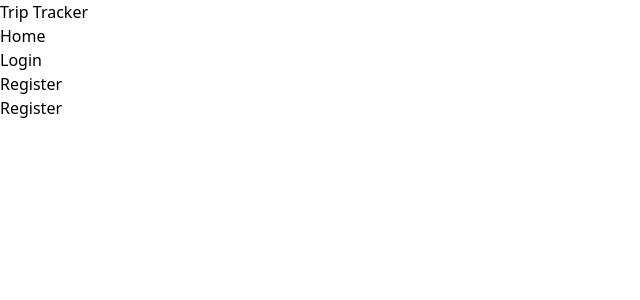
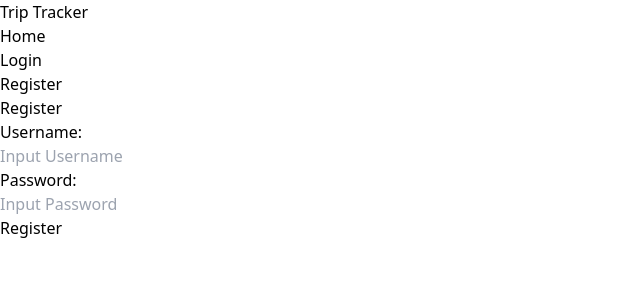
Before and after one commit to josephesteva/TripTracker, a React (Vite) app: page /register in a window 1280 px wide. Shown: the top 300 px of the page, without its empty margins (0-640 px from the left). Built offline with nearby package versions, Linux system fonts and the light colour scheme; no server answers.

Commit message:
Implement register client page and connect to api

```diff
--- a/src/client/components/Navbar.jsx
+++ b/src/client/components/Navbar.jsx
@@ -19,12 +19,14 @@ function Navbar() {
 			if (data?.message === 'Not logged in') {
 				setUser(null)
 			} else {
-				setUser(data.user)
+				console.log(data);
+				setUser({username: data.user.username})
 				window.localStorage.setItem("token", data.newToken)
 			}
 		} catch (error) {
 			console.log(error);
 		}
+		console.log('user', user);
 
   }
 
@@ -36,12 +38,14 @@ function Navbar() {
 
   useEffect(() => {
     updateUser();
+		console.log(user);
   }, []);
 
   return (
     <>
       <div className="bg-blue-200 flex justify-between p-5 border-2 border-blue-200 border-b-blue-400">
         <h1 className="text-4xl font-bold">Trip Tracker</h1>
+				<p>{user?.username}</p>
         <div className="flex gap-5 border-red-500">
           <NavLink
             to="/"
--- a/src/client/pages/Login.jsx
+++ b/src/client/pages/Login.jsx
@@ -1,11 +1,10 @@
 import axios from "axios";
-import React, { useContext } from "react";
-import { useState } from "react";
+import React, { useContext, useState } from "react";
 import { useNavigate } from "react-router-dom";
 import { AuthContext } from "../context/AuthContext.jsx";
 
 export default function Login() {
-	const {user, setUser} = useContext(AuthContext)
+  const { setUser } = useContext(AuthContext);
   const [username, setUsername] = useState("");
   const [password, setPassword] = useState("");
 
@@ -13,15 +12,14 @@ export default function Login() {
 
   async function handleLogin(e) {
     e.preventDefault();
-    console.log("username", username, "pasword: ", password);
     try {
       const { data } = await axios.post("/auth/login", {
         username,
         password,
       });
+      setUser({ username });
       window.localStorage.setItem("token", data.token);
-			setUser({username})
-      navigate("/");
+      navigate('/');
     } catch (error) {
       console.log(error);
     }
@@ -30,7 +28,6 @@ export default function Login() {
   return (
     <div className="p-5">
       <h1 className="text-3xl pb-3">Login</h1>
-      <div>
         <form className="flex flex-col gap-3" onSubmit={handleLogin}>
           <div>
             <p>Username: </p>
@@ -56,7 +53,6 @@ export default function Login() {
             Login
           </button>
         </form>
-      </div>
     </div>
   );
 }
--- a/src/client/pages/Register.jsx
+++ b/src/client/pages/Register.jsx
@@ -1,9 +1,58 @@
-import React from 'react'
+import React, { useContext, useState } from "react";
+import { AuthContext } from "../context/AuthContext";
+import { useNavigate } from "react-router-dom";
+import axios from "axios";
 
-function Register() {
-	return (
-		<div>Register</div>
-	)
+export default function Register() {
+  const { setUser } = useContext(AuthContext);
+  const [username, setUsername] = useState("");
+  const [password, setPassword] = useState("");
+
+	const navigate = useNavigate()
+
+  async function handleRegister(e) {
+    e.preventDefault();
+    try {
+      const { data } = await axios.post("/auth/register", {
+        username,
+        password,
+      });
+      setUser({ username });
+      window.localStorage.setItem("token", data.token);
+			navigate('/')
+    } catch (error) {
+      console.log(error);
+    }
+  }
+
+  return (
+    <div className="p-5">
+      <h1 className="text-3xl pb-3">Register</h1>
+      <form className="flex flex-col gap-3" onSubmit={handleRegister}>
+        <div>
+          <p>Username: </p>
+          <input
+            type="text"
+            placeholder="Input Username"
+            className="border border-black rounded-sm"
+            value={username}
+            onChange={(e) => setUsername(e.target.value)}
+          />
+        </div>
+        <div>
+          <p>Password: </p>
+          <input
+            type="text"
+            placeholder="Input Password"
+            className="border border-black rounded-sm"
+            value={password}
+            onChange={(e) => setPassword(e.target.value)}
+          />
+        </div>
+        <button type="submit" className="mr-auto border border-black rounded-sm px-5 py-1">
+          Register
+        </button>
+      </form>
+    </div>
+  );
 }
-
-export default Register
```
